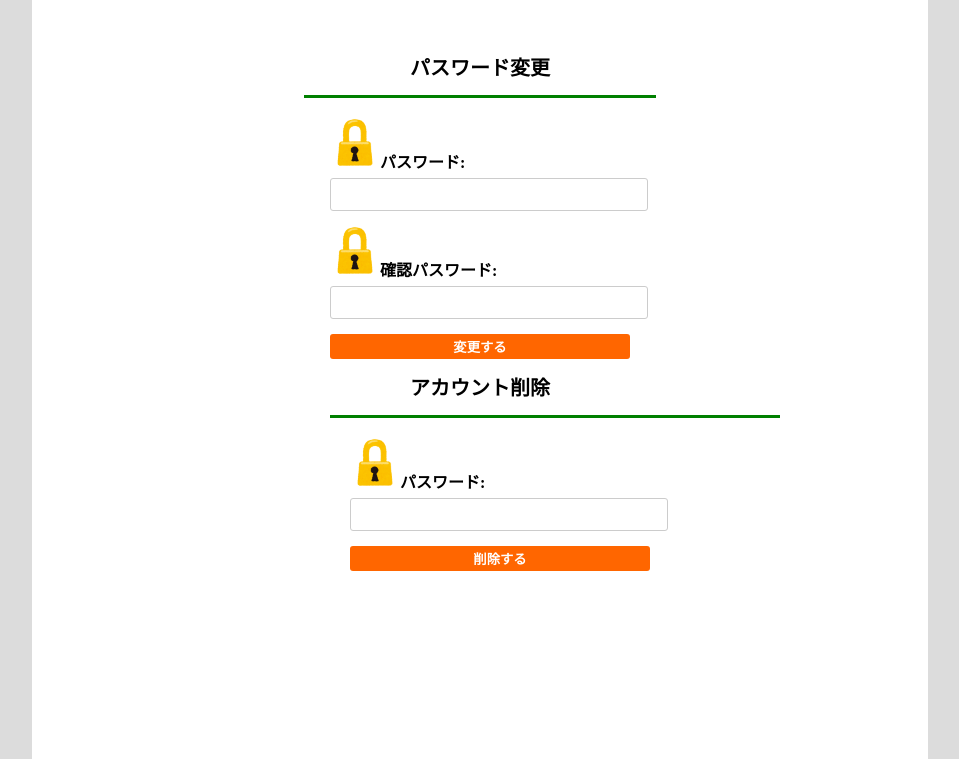
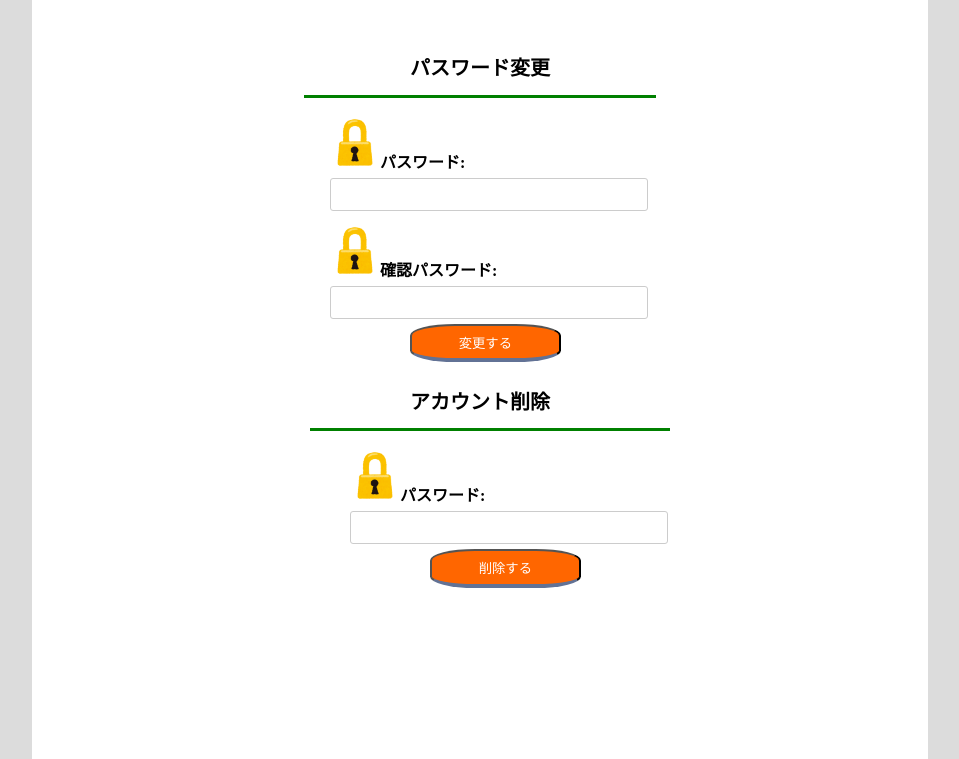
Before and after one commit to yuatomo/-------------, a PHP site: page /mypage/managementAccount.html in a window 1280 px wide. Shown: the part 121-880 px from the top of the page, without its empty margins (160-1119 px from the left). Run offline with PHP 8.4, Linux system fonts and the light colour scheme.

Commit message:
ログイン・アカウント管理・新規登録ページのボタンのデザイン共通化

```diff
--- a/mypage/css/managementAccount.css
+++ b/mypage/css/managementAccount.css
@@ -15,10 +15,12 @@ h1 {
 
 .green-under{
     position: relative;
-    width: 150%; /* 線の長さを調節する部分 */
+    width: 120%; /* 線の長さを調節する部分 */
     height: 3px;
     background-color: #008000; /* 緑色の線 */
     margin: 0 auto; /* 中央に配置するためのマージン */
+    position: relative;
+    left: -20px;
 
 }
 
@@ -55,20 +57,30 @@ h1 {
   }
 
   input[type="submit"] {
-    width: 100%;
-    padding: 3px;
-    background-color: #FF6600;
-    border: none;
-    border-radius: 3px;
-    color: #fff;
-    font-weight: bold;
-    cursor: pointer;
+
+    display: inline-block;
+    padding: 0.5em 3.5em;
+    text-decoration: none;
+    background: #FF6600;/*ボタン色*/
+    color: #FFF;
+    border-bottom: solid 4px #627295;
+    border-radius: 30%;
+    height: auto;
+    position: relative;
+    left: 80px;
+    top:-10px;
   }
 
   input[type="submit"]:hover {
     background-color: #668ad8
   }
 
+  input[type="submit"]:active {
+    /*ボタンを押したとき*/
+    -webkit-transform: translateY(4px);
+    transform: translateY(1%);/*下に動く*/
+    border-bottom: none;/*線を消す*/
+  }
 .icon {
     width: 50px;
 }
```
Also changed, not shown: createAccount/css/index.css (+18 -10 lines), loginAccount/CSS/index.css (+18 -10 lines), createQuestion/css/four-choise.css (indentation only).
